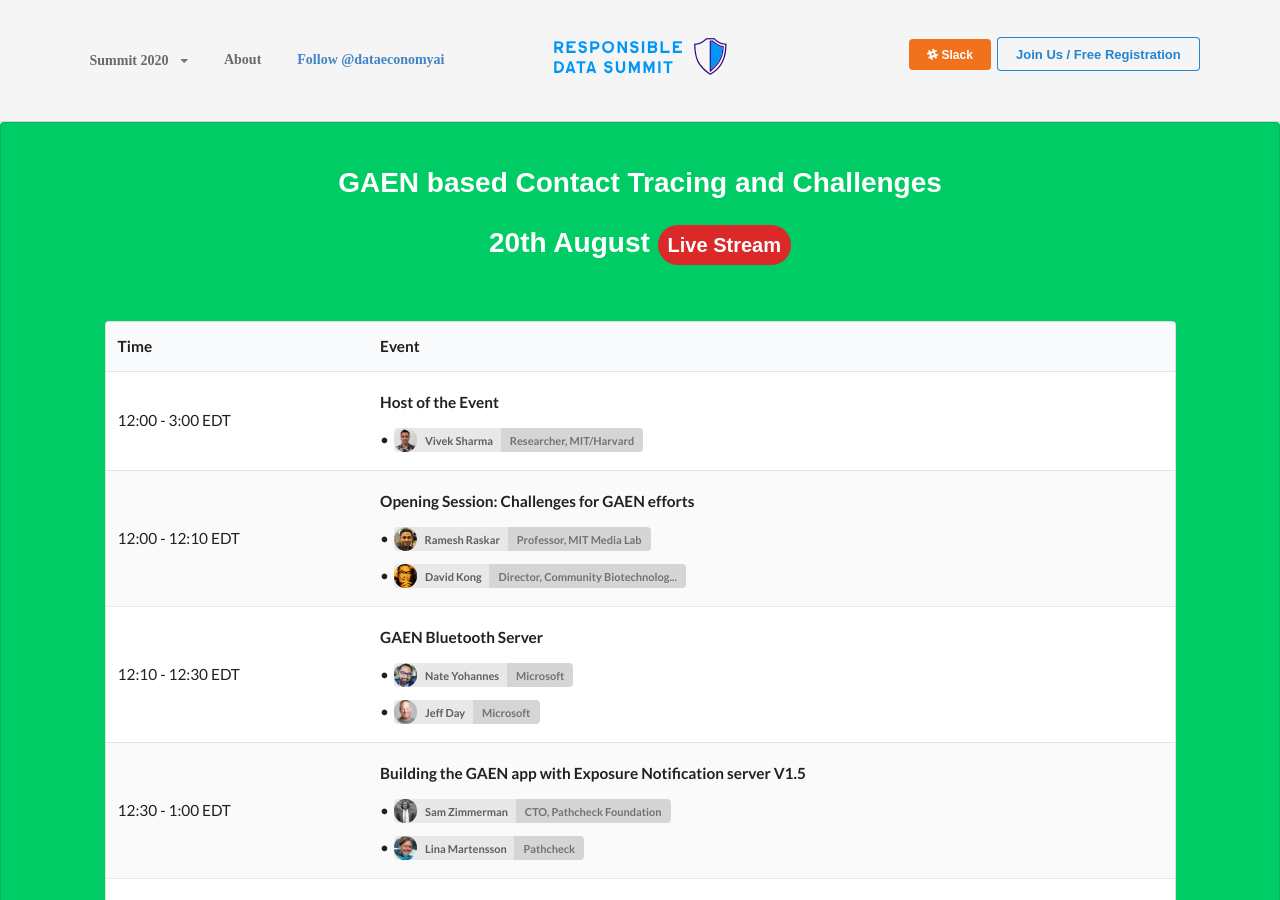
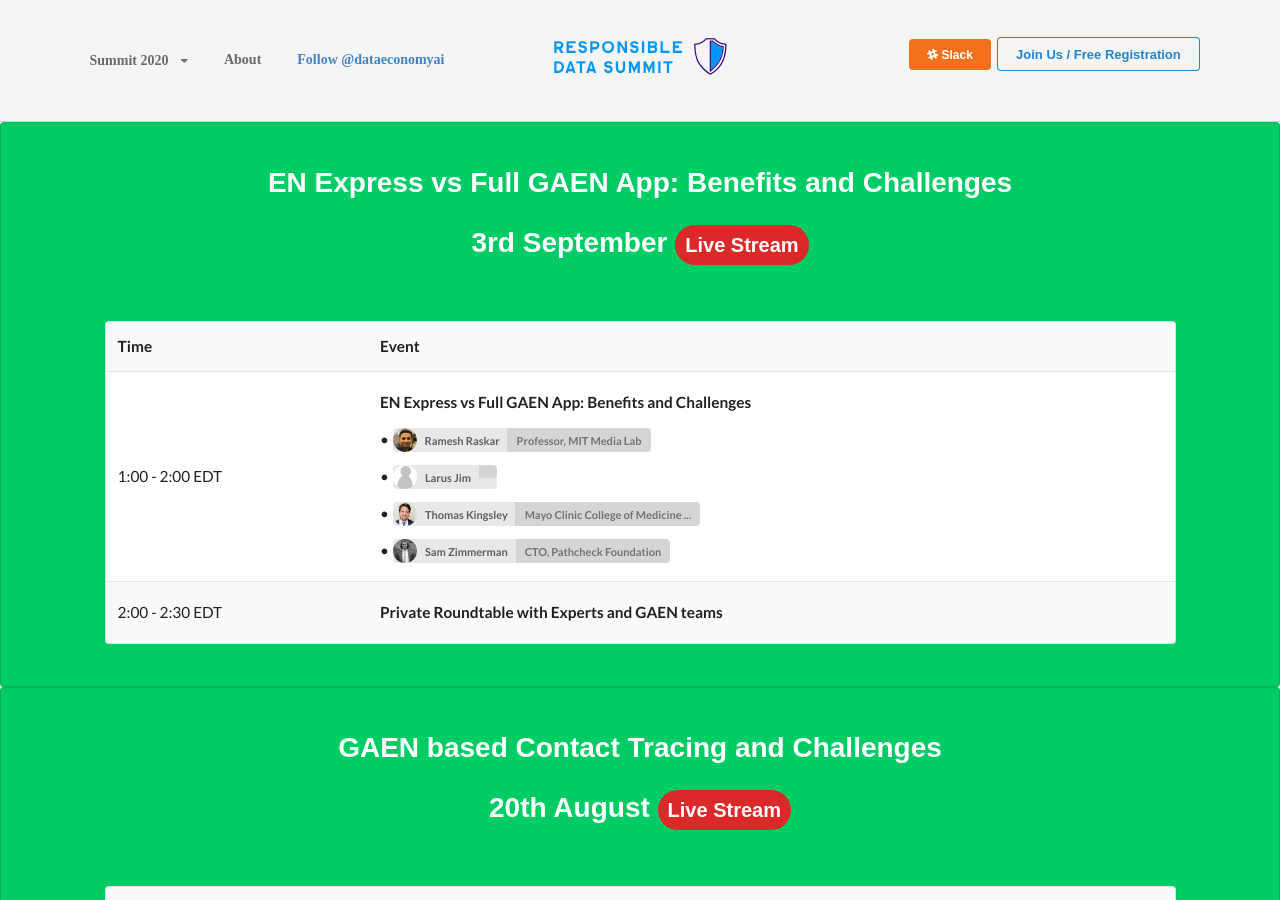
Before and after one commit to responsible-data-summit/events, a Jekyll site: the page built from agenda-0806.html, in a window 1280 px wide and 900 px high. Built offline with Jekyll 4.4.1, drawn with Linux system fonts in a browser that asks for light colours; some web fonts are replaced; comment, search, counter and statistics services are not loaded.

Commit message:
add 3rd Sept

```diff
--- /dev/null
+++ b/_data/agenda0902.yml
@@ -0,0 +1,14 @@
+- time: 1:00 - 2:00
+  sections:
+    - title: "EN Express vs Full GAEN App: Benefits and Challenges"
+      #link: https://youtu.be/k-sIXplTssY
+      speakers:
+        - name: Ramesh Raskar
+        - name: Larus Jim
+        - name: Thomas Kingsley
+        - name: Sam Zimmerman
+
+- time: 2:00 - 2:30
+  sections:
+    - title: "Private Roundtable with Experts and GAEN teams"
+      #speakers:
--- a/agenda-0806.html
+++ b/agenda-0806.html
@@ -3,6 +3,84 @@
 title: Agenda
 ---
 
+<section class="ui segment center aligned" style="background-color: rgb(0, 204, 102, 1);">
+    <div class="ui container center aligned agenda">
+        <h1> EN Express vs Full GAEN App: Benefits and Challenges</h1>
+	<h1> 3rd September <a href="https://www.media.mit.edu/events/trust-in-pandemic-tech-smartphone-apps-for-participatory-response/" class="ui red circular huge label">Live Stream </a></h1>
+    </div>
+    <div class="ui container left aligned agenda">
+        <table class="ui striped large table">
+            <thead>
+                <tr>
+                    <th>Time</th>
+                    <th>Event</th>
+                </tr>
+            </thead>
+            <tbody>
+                {% for event in site.data.agenda0902 %}
+                    <tr style="line-height: 2.4em;">
+                        <td>{{event.time}} EDT </td>
+                        <td>
+                            {% for section in event.sections %}
+                            <div
+                            {% unless forloop.index == 1 %}
+                                style="padding-left: 2em;"
+                            {% endunless %}
+                            >
+                                {% if section.link %}
+                                    <a href="{{section.link}}" style="text-decoration: underline;"><b>{{section.title}} </b> {{section.comment}} </a>
+                                    <a href="{{section.link}}" class="ui red circular label">Live Stream</a>
+                                    <a href="https://twitter.com/dataeconomyai/status/1287968908670984192?s=20" class="ui blue circular label">Live Q&amp;A Instruction</a>
+                                {% else %}
+                                    <b>{{section.title}} </b> {{section.comment}}
+                                {% endif %}
+                                {% for speaker in section.speakers %}
+                                    {% assign name = speaker.name %}
+                                    {% assign aff = speaker.aff %}
+                                    {% if speaker.avatar %}
+                                        {% assign avatar = speaker.avatar %}
+                                    {% else %}
+                                        {% assign avatar = "unknown.jpg" %}
+                                    {% endif %}
+                                    {% for find_speaker in site.data.speakers_trust %}
+                                        {% if find_speaker.name == name %}
+                                            {% assign aff = find_speaker.title%}
+                                            {% assign avatar = find_speaker.avatar%}
+                                        {% endif %}
+                                    {% endfor %}
+                                    {% for find_speaker in site.data.speakers_pandemic %}
+                                        {% if find_speaker.name == name %}
+                                            {% assign aff = find_speaker.title%}
+                                            {% assign avatar = find_speaker.avatar%}
+                                        {% endif %}
+                                    {% endfor %}
+                                    {% unless forloop.index == 1 and section.inline %}
+                                    <br>
+                                    {% endunless %}
+                                    &bull;
+                                    {% if speaker.link %}
+                                        <a href="{{speaker.link}}">{{speaker.content}}</a>
+                                    {% else %}
+                                        {{speaker.content}}
+                                    {% endif %}
+                                    <a class="ui image label small">
+                                        <img class="ui circular image" src="assets/img/speakers/{{avatar}}" style="border-radius: 500rem;">
+                                        {{name}}
+                                        <div class="detail" title="{{aff}}">{{aff | truncate: site.agenda_aff_length }}</div>
+                                    </a>
+                                    {{speaker.comment}}
+                                {% endfor %}
+                            </div>
+                            {% endfor %}
+                        </td>
+                    </tr>
+                {% endfor %}
+
+            </tbody>
+        </table>
+    </div>
+
+</section>
 <section class="ui segment center aligned" style="background-color: rgb(0, 204, 102, 1);">
     <div class="ui container center aligned agenda">
         <h1> GAEN based Contact Tracing and Challenges</h1>
```
